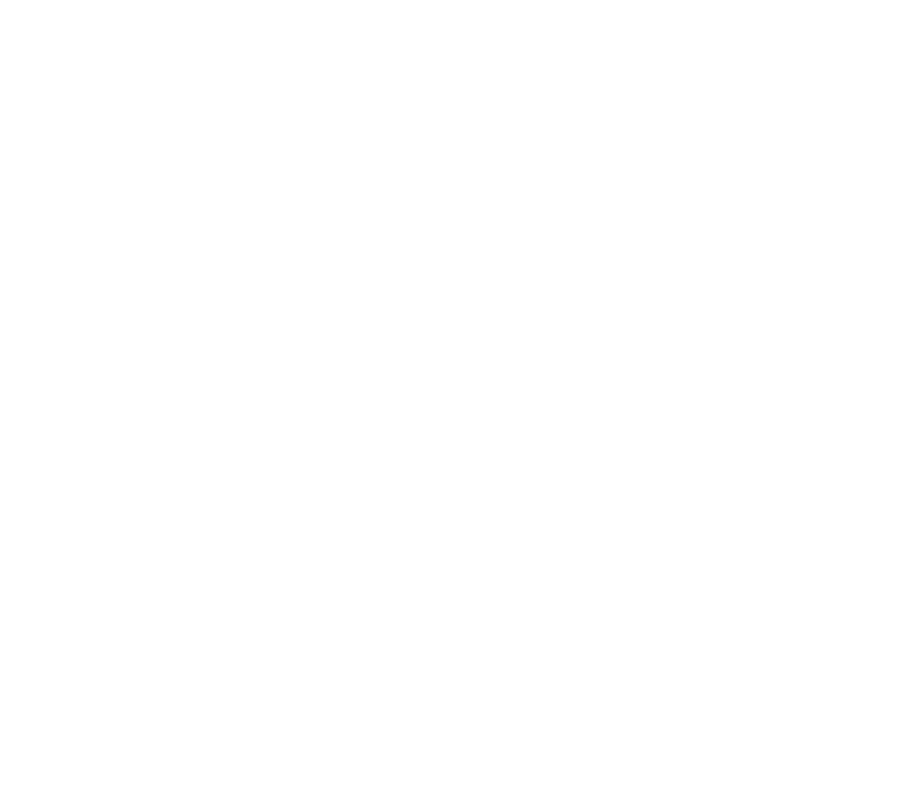
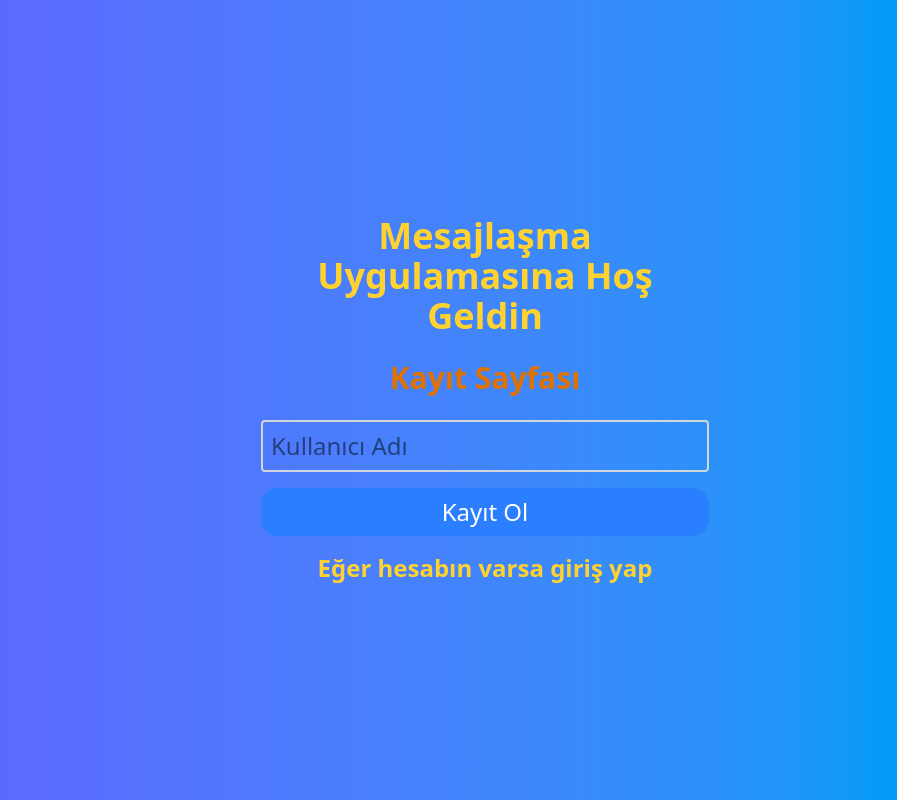
Before and after one commit to Umuras/FullStackAIChatProject, a React (Vite) app in the folder frontend/chataiweb/: page /register in a window 1280 px wide. Before the commit this address had no page. Shown: the whole page, without its empty margins (155-1052 px from the left). Built offline with nearby package versions, Linux system fonts and the light colour scheme.

Commit message:
RegisterPage finished.

```diff
--- a/frontend/chataiweb/src/App.jsx
+++ b/frontend/chataiweb/src/App.jsx
@@ -6,6 +6,7 @@ import "react-toastify/dist/ReactToastify.css";
 
 import { LoginPage } from "./Pages/LoginPage";
 import { Route, Routes } from "react-router-dom";
+import { RegisterPage } from "./Pages/RegisterPage";
 
 function App() {
   const [count, setCount] = useState(0);
@@ -17,6 +18,7 @@ function App() {
           <Route exact path="/" element={<LoginPage />} />
 
           <Route path="/login" element={<LoginPage />} />
+          <Route path="/register" element={<RegisterPage />} />
         </Routes>
       </div>
     </>
--- /dev/null
+++ b/frontend/chataiweb/src/Pages/RegisterPage.jsx
@@ -0,0 +1,67 @@
+import { useForm } from "react-hook-form";
+import { Link, useNavigate } from "react-router";
+import axios from "axios";
+
+export function RegisterPage() {
+  const navigate = useNavigate();
+
+  const {
+    register,
+    handleSubmit,
+    formState: { errors, isValid },
+  } = useForm({
+    defaultValues: {
+      username: "",
+      description: "loginPage",
+    },
+    mode: "all",
+  });
+
+  async function submitForm(formData) {}
+
+  return (
+    <section className="bg-linear-to-l from-sky-500 to-indigo-500 w-full min-h-screen flex items-center justify-center px-4">
+      <div className="flex flex-col justify-center gap-6 w-full max-w-md">
+        <h1 className="text-2xl sm:text-3xl md:text-4xl text-amber-300 font-bold text-center">
+          Mesajlaşma Uygulamasına Hoş Geldin
+        </h1>
+        <h2 className="text-xl sm:text-2xl md:text-3xl text-amber-600 font-bold text-center">
+          Kayıt Sayfası
+        </h2>
+        <form
+          className="flex flex-col gap-4"
+          onSubmit={handleSubmit(submitForm)}
+        >
+          <input
+            type="text"
+            placeholder="Kullanıcı Adı"
+            {...register("username", {
+              required: "Kullanıcı adı gerekli",
+              minLength: { value: 3, message: "En az 3 karakter olmalı" },
+            })}
+            className="p-2 rounded border-2 border-gray-300 w-full align-middle text-lg sm:text-xl md:text-2xl"
+          />
+          {errors.username && (
+            <p className="text-red-500 text-sm sm:text-lg md:text-2xl">
+              {errors.username.message}
+            </p>
+          )}
+
+          <button
+            className="text-lg sm:text-xl md:text-2xl bg-blue-500 text-white rounded-2xl w-full py-2 hover:bg-blue-600 transition-colors cursor-pointer"
+            type="submit"
+            disabled={!isValid}
+          >
+            Kayıt Ol
+          </button>
+          <Link
+            className="text-lg sm:text-xl md:text-2xl cursor-pointer text-amber-300 font-bold text-center hover:underline"
+            to="/login"
+          >
+            Eğer hesabın varsa giriş yap
+          </Link>
+        </form>
+      </div>
+    </section>
+  );
+}
```
